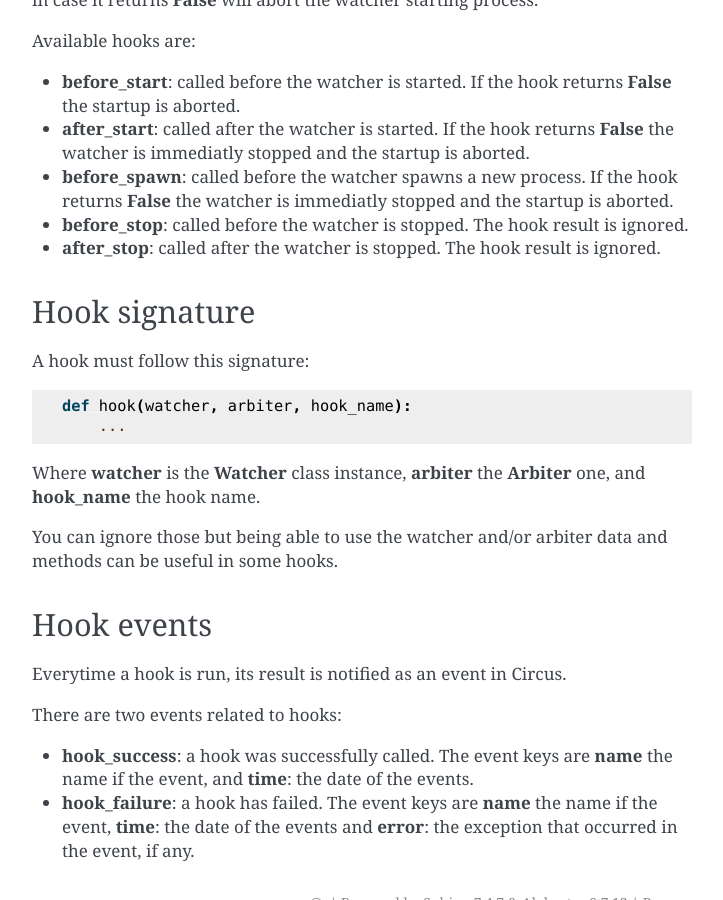
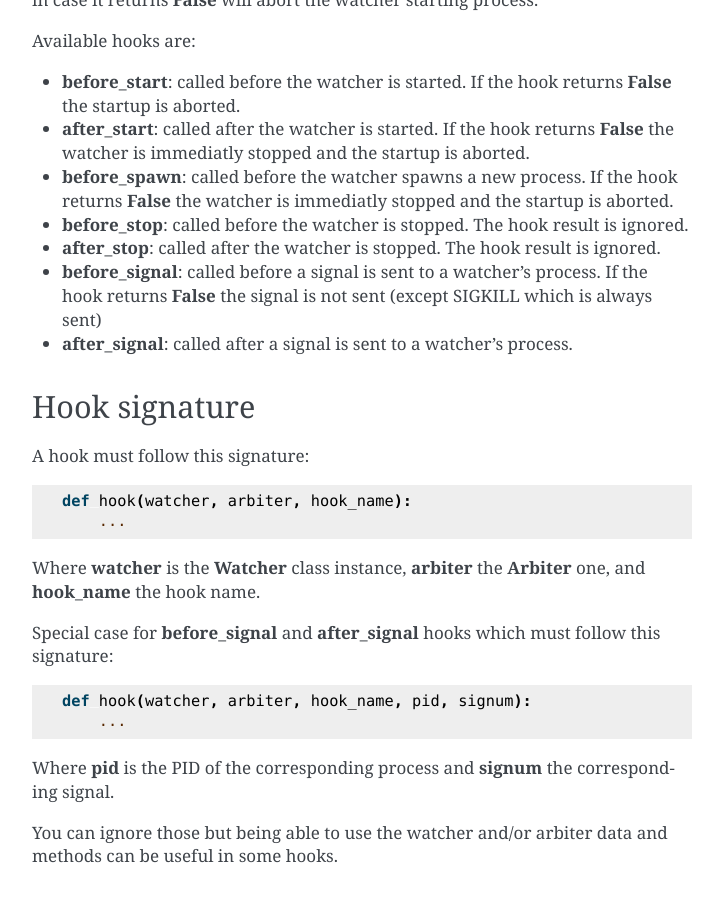
Before and after one commit to circus-tent/circus, a Sphinx documentation site: the page built from docs/source/hooks.rst, in a window 1280 px wide and 900 px high, scrolled down 1199 px. Shown: the whole window, without its empty margins (388-1111 px from the left). Built offline with Sphinx 7.4.7, drawn with Linux system fonts in a browser that asks for light colours; pages that are not in the unit, such as notebooks, are missing from menus.

Commit message:
documentation update

```diff
--- a/docs/source/configuration.rst
+++ b/docs/source/configuration.rst
@@ -235,13 +235,17 @@ watcher:NAME - as many sections as you want
 
     **hooks.***
         Available hooks: **before_start**, **before_spawn**, **after_start**,
-        **before_stop**, **after_stop**
+        **before_stop**, **after_stop**, **before_signal**, **after_signal**
 
         Define callback functions that hook into the watcher startup/shutdown process.
 
         If the hook returns **False** and if the hook is one of
         **before_start**, **before_spawn** or  **after_start**, the startup
         will be aborted.
+
+        If the hook is **before_signal** and returns **False**, then the
+        corresponding signal will not be sent (except SIGKILL which is always
+        sent)
 
         Notice that a hook that fails during the stopping process will not
         abort it.
--- a/docs/source/hooks.rst
+++ b/docs/source/hooks.rst
@@ -78,6 +78,11 @@ Available hooks are:
 - **after_stop**: called after the watcher is stopped. The hook result
   is ignored.
 
+- **before_signal**: called before a signal is sent to a watcher's process. If
+  the hook returns **False** the signal is not sent (except SIGKILL which is
+  always sent)
+
+- **after_signal**: called after a signal is sent to a watcher's process.
 
 Hook signature
 ==============
@@ -90,6 +95,15 @@ A hook must follow this signature::
 
 Where **watcher** is the **Watcher** class instance, **arbiter** the
 **Arbiter** one, and **hook_name** the hook name.
+
+Special case for **before_signal** and **after_signal** hooks which must follow
+this signature::
+
+    def hook(watcher, arbiter, hook_name, pid, signum):
+        ...
+
+Where **pid** is the PID of the corresponding process and **signum** the
+corresponding signal.
 
 You can ignore those but being able to use the watcher and/or arbiter
 data and methods can be useful in some hooks.
```
